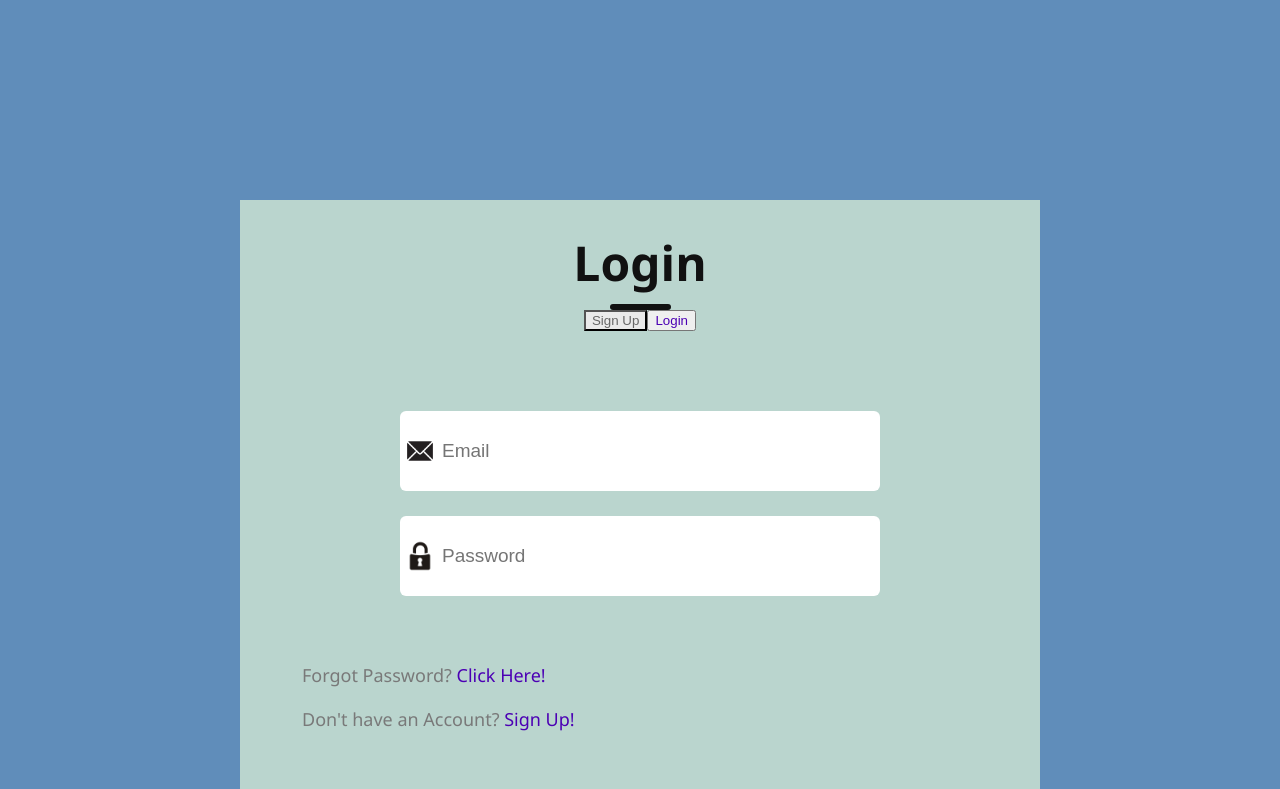
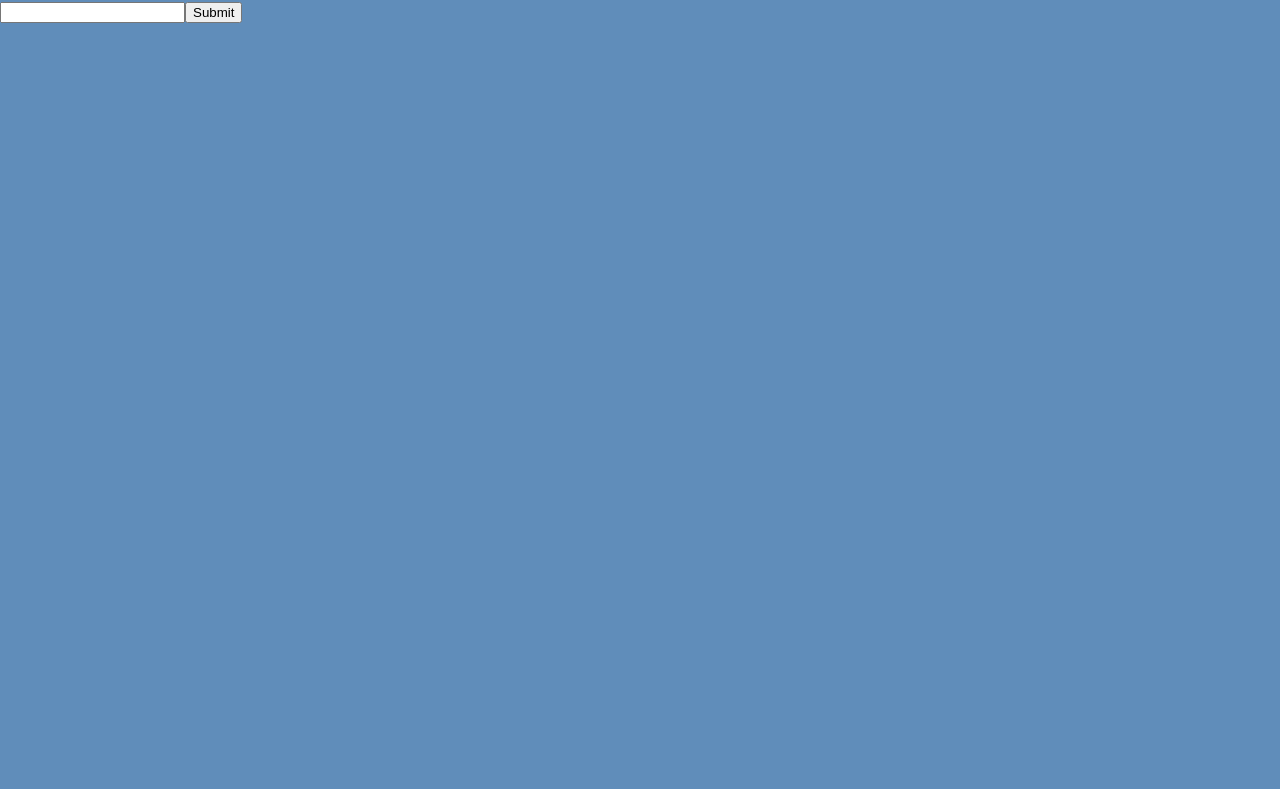
Before and after one commit to yasmincsun/comp490project, a React (Vite) app in the folder FrontEnd/: page /login in a window 1280 px wide. Shown: the top 789 px of the page. Built offline with nearby package versions, Linux system fonts and the light colour scheme; the HTML template or start-up script is replaced by a standard one.

Commit message:
frontend changes

```diff
--- a/FrontEnd/src/App.jsx
+++ b/FrontEnd/src/App.jsx
@@ -2,11 +2,13 @@ import React from "react";
 import { QuizProvider } from "./context/quiz-context";
 import Quiz from "./components/quiz";
 import Login from "./components/loginPage/login"
+import Home from "./components/homePage/homePage"
+// import Main from
 function App() {
   return (
 
 
-        <Login />
+        <Home />
 
 
 
--- /dev/null
+++ b/FrontEnd/src/components/homePage/homePage.css
@@ -0,0 +1,3 @@
+.backStyle{
+    background-color: black;
+}
--- /dev/null
+++ b/FrontEnd/src/components/homePage/homePage.jsx
@@ -0,0 +1,45 @@
+import './homePage.css'
+import React, { useState } from 'react';
+
+function MyForm() {
+    const [inputValue, setInputValue] = useState('');
+    const [error, setError] = useState('');
+
+    const validateInput = (value) => {
+        if (value.trim() === '') {
+            return 'Input cannot be empty.';
+        }
+        if (!/^\d+$/.test(value)) { // Example: only numbers allowed
+            return 'Input must be a number.';
+        }
+        return ''; // No error
+    };
+
+    const handleChange = (event) => {
+        const newValue = event.target.value;
+        setInputValue(newValue);
+        setError(validateInput(newValue)); // Validate on change
+    };
+
+    const handleSubmit = (event) => {
+        event.preventDefault();
+        const finalError = validateInput(inputValue);
+        if (finalError) {
+            setError(finalError);
+            // Prevent form submission
+        } else {
+            // Form is valid, proceed with submission
+            console.log('Form submitted with value:', inputValue);
+        }
+    };
+
+    return (
+        <form onSubmit={handleSubmit}>
+            <input type="text" value={inputValue} onChange={handleChange} />
+            {error && <p style={{ color: 'red' }}>{error}</p>}
+            <button type="submit">Submit</button>
+        </form>
+    );
+}
+
+export default MyForm;
--- a/FrontEnd/src/components/loginPage/login.jsx
+++ b/FrontEnd/src/components/loginPage/login.jsx
@@ -15,19 +15,6 @@ const loginPage = () => {
     const handleClick = () => {
         setButtonColor(prevColor => (prevColor === 'blue' ? 'red' : 'blue'));
     };
-
-    const loginCheck = (emailSignIn, passwordSignIn) => {
-        loginVerification(emailSignIn, passwordSignIn);
-    }
-
-    function loginVerification (emailSignIn, passwordSignIn){
-            if (passwordSignIn = "1") {
-                // no
-            }
-            else{
-               handleClick();
-            }
-        }
 
     return (
 
@@ -73,7 +60,7 @@ const loginPage = () => {
 
             <div className="changePageContainer">
                 <button type="submitLogin" style={{ backgroundColor: buttonColor, color: 'white', padding: '10px 20px', border: 'none', cursor: 'pointer' }}
-                    onClick={loginCheck}>Submit</button>
+                    onClick={handleClick}>Submit</button>
             </div>
 
         </div >
```
